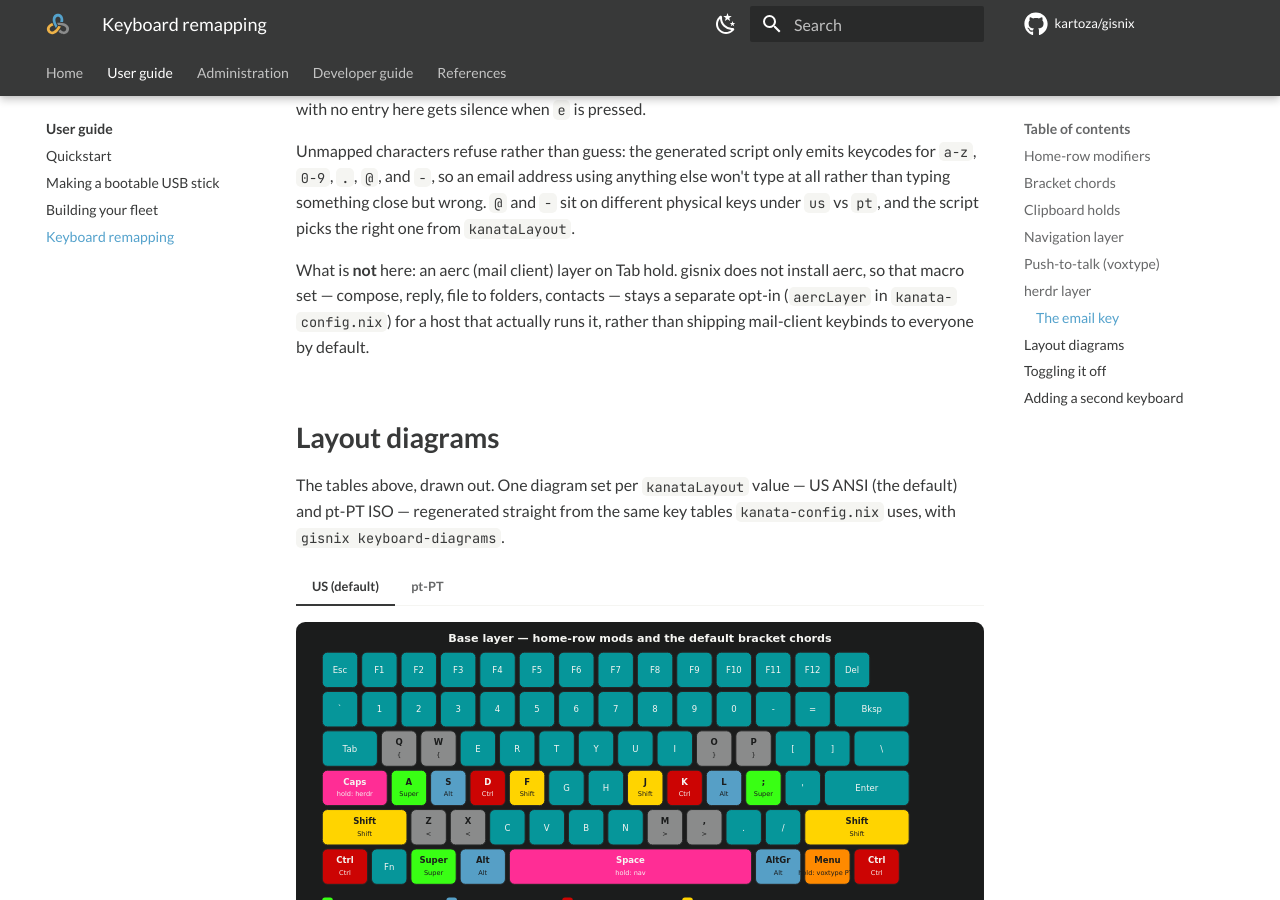
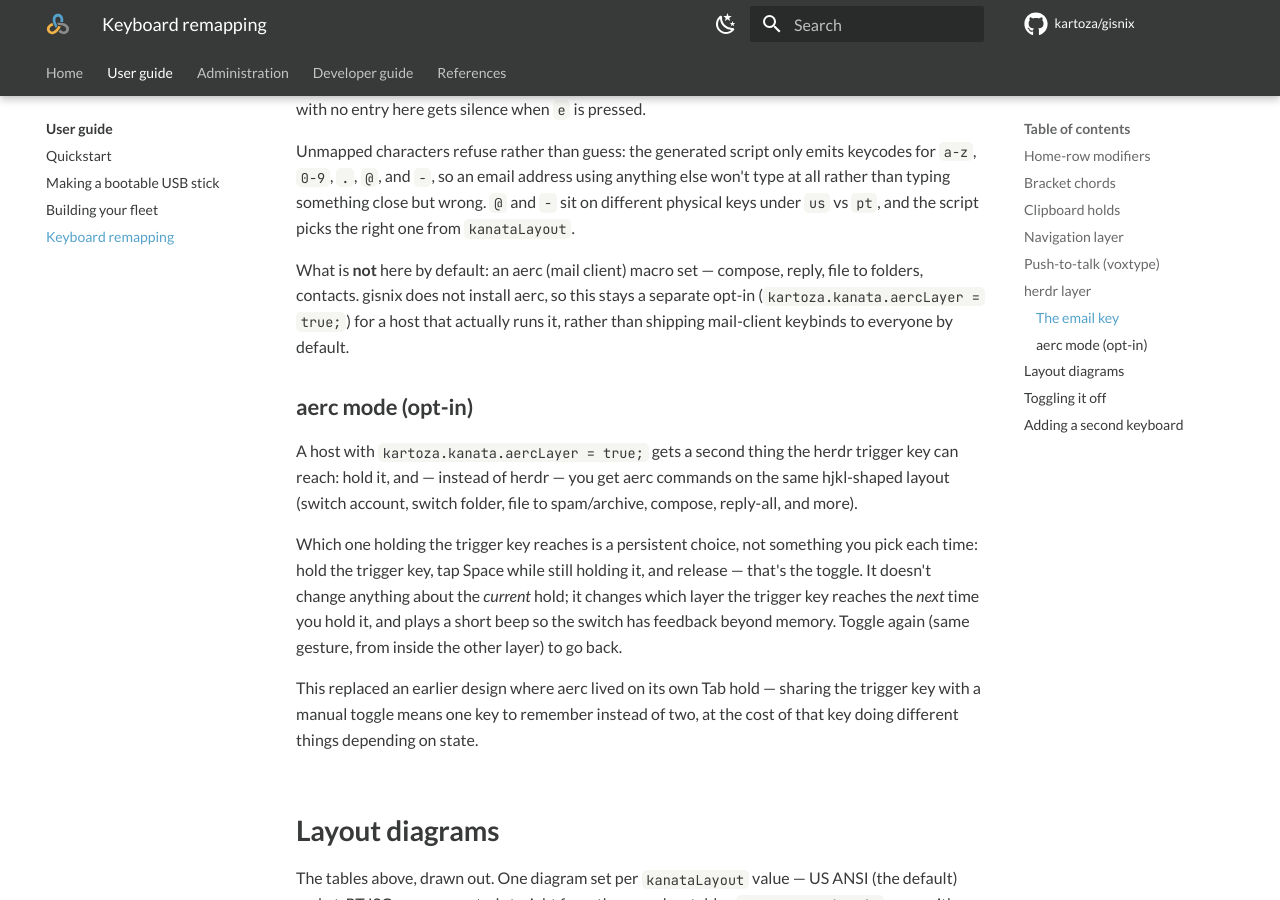
Before and after one commit to kartoza/gisnix, an MkDocs documentation site: the page built from docs/user/keyboard.md, in a window 1280 px wide and 900 px high, scrolled down 5334 px. Built offline with MkDocs 1.6.1 and Material for MkDocs 9.7.7, drawn with Linux system fonts in a browser that asks for light colours; comment, search, counter and statistics services are not loaded.

Commit message:
feat(kanata): herdr<->aerc mode toggle, shared trigger key instead of Tab
aercLayer no longer owns Tab — it shares herdr's trigger key (Caps Lock
by default) instead, switched with a caps+space chord (hold the trigger
key, tap Space while held) via kanata's layer-switch, persisting past
that key's release rather than momentarily. A short beep (pw-play +
freedesktop's bell.oga, absolute paths — same PATH lesson as voxtype's
cmd actions) gives the switch feedback beyond memory.

This is the same two-base-layer shape (default-herdr/default-aerc) the
removed "polymorphic base" era used, deliberately: that scheme switched
automatically by focus detection and was removed because detection never
fired reliably. This one switches on a manual gesture instead, so that
specific failure mode doesn't apply — see kanata-config.nix's own
comment for the full history.

aercLayer is now a real option (kartoza.kanata.aercLayer, default false)
instead of a bare function parameter nothing could reach from outside
kanata-keyboard.nix — enabled for abyss specifically, since gisnix still
doesn't install aerc itself.

Verified defsrc/deflayer column counts stay aligned across all 8
combinations of voxtypePtt/herdrLayer/aercLayer.

```diff
--- a/docs/user/keyboard.md
+++ b/docs/user/keyboard.md
@@ -205,11 +205,31 @@ using anything else won't type at all rather than typing something close
 but wrong. `@` and `-` sit on different physical keys under `us` vs `pt`,
 and the script picks the right one from `kanataLayout`.
 
-What is **not** here: an aerc (mail client) layer on Tab hold. gisnix does
-not install aerc, so that macro set — compose, reply, file to folders,
-contacts — stays a separate opt-in (`aercLayer` in `kanata-config.nix`) for
-a host that actually runs it, rather than shipping mail-client keybinds to
-everyone by default.
+What is **not** here by default: an aerc (mail client) macro set —
+compose, reply, file to folders, contacts. gisnix does not install aerc,
+so this stays a separate opt-in (`kartoza.kanata.aercLayer = true;`) for
+a host that actually runs it, rather than shipping mail-client keybinds
+to everyone by default.
+
+### aerc mode (opt-in)
+
+A host with `kartoza.kanata.aercLayer = true;` gets a second thing the
+herdr trigger key can reach: hold it, and — instead of herdr — you get
+aerc commands on the same hjkl-shaped layout (switch account, switch
+folder, file to spam/archive, compose, reply-all, and more).
+
+Which one holding the trigger key reaches is a persistent choice, not
+something you pick each time: hold the trigger key, tap Space while
+still holding it, and release — that's the toggle. It doesn't change
+anything about the *current* hold; it changes which layer the trigger
+key reaches the *next* time you hold it, and plays a short beep so the
+switch has feedback beyond memory. Toggle again (same gesture, from
+inside the other layer) to go back.
+
+This replaced an earlier design where aerc lived on its own Tab hold —
+sharing the trigger key with a manual toggle means one key to remember
+instead of two, at the cost of that key doing different things
+depending on state.
 
 ## Layout diagrams
 
```
Also changed, not shown: 2 other files.
